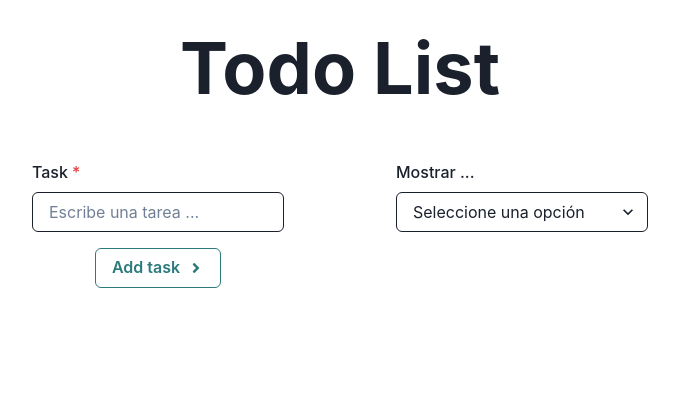
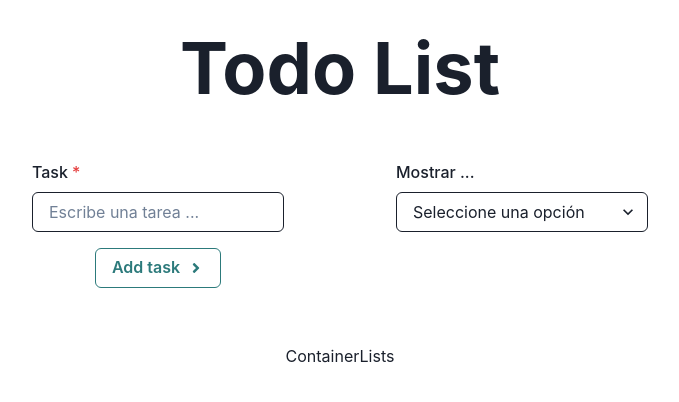
Before and after one commit to FlorenciaNieva/TodoList, a React (Vite) app: page / in a window 1280 px wide. Shown: the top 402 px of the page, without its empty margins (300-979 px from the left). Built offline with nearby package versions, Linux system fonts and the light colour scheme.

Commit message:
Agregó importación y uso del componente ContainerList en Main.jsx

```diff
--- a/src/components/Main/Main.jsx
+++ b/src/components/Main/Main.jsx
@@ -1,10 +1,12 @@
 import React from 'react'
 import ContainerForm from './ContainerForm'
+import ContainerLists from './ContainerLists'
 
 export default function Main({ tasks, setTasks }) {
   return (
     <main>
       <ContainerForm tasks={tasks} setTasks={setTasks}/>
+      <ContainerLists />
     </main>
   )
 }
```
